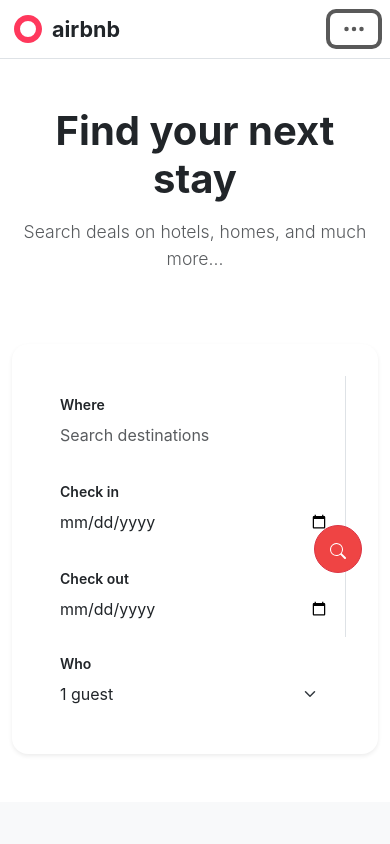
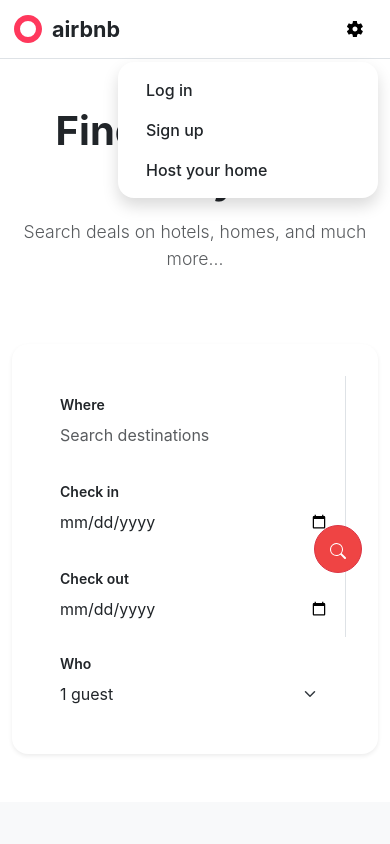
Before and after one commit to HayyanHaider/Hotel-Management-System-AirBnb-, a React (Vite) app in the folder frontend/: page / in a window 390 px wide. Both pictures are taken after a click on the button 354 px from the left and 29 px from the top of the page. Shown: the top 844 px of the page. Built offline with nearby package versions, Linux system fonts and the light colour scheme.

Commit message:
correctted admin features errors

```diff
--- a/frontend/src/components/AdminDashboard.jsx
+++ b/frontend/src/components/AdminDashboard.jsx
@@ -31,8 +31,8 @@ const AdminDashboard = () => {
   }, [activeSection]);
 
   useEffect(() => {
-    const token = localStorage.getItem('token');
-    const userData = localStorage.getItem('user');
+    const token = sessionStorage.getItem('token');
+    const userData = sessionStorage.getItem('user');
 
     if (!token || !userData) {
       navigate('/login');
@@ -79,7 +79,7 @@ const AdminDashboard = () => {
   const fetchHotels = async (status = 'all') => {
     setLoading(true);
     try {
-      const token = localStorage.getItem('token');
+      const token = sessionStorage.getItem('token');
       const statusParam = status !== 'all' ? `&status=${status}` : '';
       const searchParam = searchQuery ? `&search=${searchQuery}` : '';
       const response = await fetch(`${API_URL}/admin/hotels?limit=50${statusParam}${searchParam}`, {
@@ -99,7 +99,7 @@ const AdminDashboard = () => {
   const fetchUsers = async (status = 'all') => {
     setLoading(true);
     try {
-      const token = localStorage.getItem('token');
+      const token = sessionStorage.getItem('token');
       const statusParam = status !== 'all' ? `&status=${status}` : '';
       const searchParam = searchQuery ? `&search=${searchQuery}` : '';
       const response = await fetch(`${API_URL}/admin/users?limit=50${statusParam}${searchParam}`, {
@@ -120,7 +120,7 @@ const AdminDashboard = () => {
   const fetchRefundRequests = async (status = 'all') => {
     setLoading(true);
     try {
-      const token = localStorage.getItem('token');
+      const token = sessionStorage.getItem('token');
       const statusParam = status !== 'all' ? `&status=${status}` : '';
       const response = await fetch(`${API_URL}/admin/support/refunds?limit=50${statusParam}`, {
         headers: { 'Authorization': `Bearer ${token}` }
@@ -139,7 +139,7 @@ const AdminDashboard = () => {
   const fetchLowRatedHotels = async () => {
     setLoading(true);
     try {
-      const token = localStorage.getItem('token');
+      const token = sessionStorage.getItem('token');
       const response = await fetch(`${API_URL}/admin/monitoring/low-rated-hotels?limit=50`, {
         headers: { 'Authorization': `Bearer ${token}` }
       });
@@ -156,7 +156,7 @@ const AdminDashboard = () => {
 
   const handleHotelAction = async (hotelId, action, reason = '') => {
     try {
-      const token = localStorage.getItem('token');
+      const token = sessionStorage.getItem('token');
       const response = await fetch(`${API_URL}/admin/hotels/${hotelId}/${action}`, {
         method: 'PUT',
         headers: {
@@ -182,7 +182,7 @@ const AdminDashboard = () => {
 
   const handleUserAction = async (userId, action, reason = '') => {
     try {
-      const token = localStorage.getItem('token');
+      const token = sessionStorage.getItem('token');
       const response = await fetch(`${API_URL}/admin/users/${userId}/${action}`, {
         method: 'PUT',
         headers: {
@@ -208,7 +208,7 @@ const AdminDashboard = () => {
 
   const handleRefundAction = async (refundId, action, notes = '') => {
     try {
-      const token = localStorage.getItem('token');
+      const token = sessionStorage.getItem('token');
       const response = await fetch(`${API_URL}/admin/support/refunds/${refundId}/process`, {
         method: 'PUT',
         headers: {
@@ -387,7 +387,7 @@ const AdminDashboard = () => {
                     <p>Commission Earned</p>
                     <span className="stat-detail">10% per booking</span>
                   </div>
-                </div>
+          </div>
 
               <div className="stat-card">
                 <div className="stat-icon">⚠️</div>
@@ -942,7 +942,7 @@ const AdminDashboard = () => {
                     <button type="button" onClick={closeModal} className="btn-secondary">Cancel</button>
                   </div>
                 </form>
-              </div>
+            </div>
             )}
           </div>
         </div>
--- a/frontend/src/components/CustomerDashboard.jsx
+++ b/frontend/src/components/CustomerDashboard.jsx
@@ -7,8 +7,8 @@ const CustomerDashboard = () => {
   const navigate = useNavigate();
 
   useEffect(() => {
-    const token = localStorage.getItem('token');
-    const userData = localStorage.getItem('user');
+    const token = sessionStorage.getItem('token');
+    const userData = sessionStorage.getItem('user');
 
     if (!token || !userData) {
       navigate('/login');
--- a/frontend/src/components/HotelOwnerDashboard.jsx
+++ b/frontend/src/components/HotelOwnerDashboard.jsx
@@ -7,8 +7,8 @@ const HotelOwnerDashboard = () => {
   const navigate = useNavigate();
 
   useEffect(() => {
-    const token = localStorage.getItem('token');
-    const userData = localStorage.getItem('user');
+    const token = sessionStorage.getItem('token');
+    const userData = sessionStorage.getItem('user');
 
     if (!token || !userData) {
       navigate('/login');
--- a/frontend/src/components/Login.jsx
+++ b/frontend/src/components/Login.jsx
@@ -60,8 +60,8 @@ const Login = () => {
       });
 
       if (response.data.success) {
-        localStorage.setItem('token', response.data.token);
-        localStorage.setItem('user', JSON.stringify(response.data.user));
+        sessionStorage.setItem('token', response.data.token);
+        sessionStorage.setItem('user', JSON.stringify(response.data.user));
         window.dispatchEvent(new Event('userStatusChanged'));
         navigate(`/${response.data.user.role}-dashboard`);
       }
--- a/frontend/src/components/Navbar.jsx
+++ b/frontend/src/components/Navbar.jsx
@@ -9,11 +9,20 @@ const Navbar = () => {
   const navigate = useNavigate();
   const location = useLocation();
 
-  // Sync user state with localStorage
+  // NEW: Track compact mode based on viewport width (Bootstrap lg breakpoint: 992px)
+  const [isCompact, setIsCompact] = useState(() => typeof window !== 'undefined' ? window.innerWidth < 992 : false);
+
+  useEffect(() => {
+    const onResize = () => setIsCompact(window.innerWidth < 992);
+    window.addEventListener('resize', onResize);
+    return () => window.removeEventListener('resize', onResize);
+  }, []);
+
+  // Sync user state with sessionStorage
   useEffect(() => {
     const checkUserStatus = () => {
-      const token = localStorage.getItem('token');
-      const userData = localStorage.getItem('user');
+      const token = sessionStorage.getItem('token');
+      const userData = sessionStorage.getItem('user');
 
       if (token && userData) {
         setUser(JSON.parse(userData));
@@ -34,8 +43,8 @@ const Navbar = () => {
 
   // Update when location changes
   useEffect(() => {
-    const token = localStorage.getItem('token');
-    const userData = localStorage.getItem('user');
+    const token = sessionStorage.getItem('token');
+    const userData = sessionStorage.getItem('user');
 
     if (token && userData) {
       setUser(JSON.parse(userData));
@@ -45,8 +54,8 @@ const Navbar = () => {
   }, [location.pathname]);
 
   const handleLogout = () => {
-    localStorage.removeItem('token');
-    localStorage.removeItem('user');
+    sessionStorage.removeItem('token');
+    sessionStorage.removeItem('user');
     setUser(null);
     window.dispatchEvent(new Event('userStatusChanged'));
     navigate('/');
@@ -126,7 +135,7 @@ const Navbar = () => {
                   </svg>
                 </button>
 
-                <ul className="dropdown-menu dropdown-menu-end mt-3" style={{ minWidth: "270px" }}>
+                <ul className="dropdown-menu dropdown-menu-end mt-3 p-2 shadow border-0 rounded-4" style={{ minWidth: "280px" }}>
                   {/* User Details Header */}
                   <li className="dropdown-header">
                     <div className="d-flex align-items-center mb-2">
@@ -144,14 +153,15 @@ const Navbar = () => {
                     </div>
                   </li>
                   <li><hr className="dropdown-divider" /></li>
-                  <li><button className="dropdown-item" onClick={handleLogout}>Logout</button></li>
+                  <li><button className="dropdown-item py-2" onClick={handleLogout}>Logout</button></li>
                 </ul>
               </div>
 
             </div>
           ) : (
             <div className="d-flex align-items-center">
-              {isHomePage && (
+              {/* Standalone Host button only on wide screens and home page */}
+              {isHomePage && !isCompact && (
                 <button
                   onClick={handleBecomeHost}
                   className="btn btn-outline-dark me-3"
@@ -192,6 +202,12 @@ const Navbar = () => {
                   <ul className="dropdown-menu dropdown-menu-end mt-4">
                     <li><Link className="dropdown-item" to="/login">Log in</Link></li>
                     <li><Link className="dropdown-item" to="/signup">Sign up</Link></li>
+                    {/* Host action moves into settings on compact widths */}
+                    {isHomePage && isCompact && (
+                      <li>
+                        <button className="dropdown-item" onClick={handleBecomeHost}>Host your home</button>
+                      </li>
+                    )}
                   </ul>
                 </div>
               )}
@@ -199,36 +215,61 @@ const Navbar = () => {
           )}
         </div>
 
-        {/* Mobile Menu Button */}
+        {/* Small-screen right actions (show settings/avatar without 3-dot toggler) */}
+        <div className="d-flex d-lg-none align-items-center ms-auto">
+          {user ? (
+            <div className="dropdown position-relative">
               <button
-          className="navbar-toggler d-lg-none border-0"
+                className="btn rounded-circle d-flex align-items-center justify-content-center"
                 type="button"
-          onClick={toggleMobileMenu}
+                data-bs-toggle="dropdown"
+                aria-expanded="false"
+                aria-label="Account menu"
+                style={{ width: "40px", height: "40px", border: "2px solid #dee2e6" }}
               >
-          <svg width="24" height="24" fill="currentColor" viewBox="0 0 16 16">
-            <path d="M3 9.5a1.5 1.5 0 1 1 0-3 1.5 1.5 0 0 1 0 3zm5 0a1.5 1.5 0 1 1 0-3 1.5 1.5 0 0 1 0 3zm5 0a1.5 1.5 0 1 1 0-3 1.5 1.5 0 0 1 0 3z"/>
+                <svg width="22" height="22" viewBox="0 0 24 24" fill="none" stroke="currentColor" strokeWidth="2" strokeLinecap="round" strokeLinejoin="round">
+                  <path d="M20 21v-2a4 4 0 0 0-4-4H8a4 4 0 0 0-4 4v2"/>
+                  <circle cx="12" cy="7" r="4"/>
                 </svg>
               </button>
-
-        {/* Mobile Menu */}
-        {showMobileMenu && (
-          <div className="collapse navbar-collapse d-lg-none">
-            <div className="navbar-nav ms-auto">
-              {user ? (
-                <>
-                  <Link className="nav-link" to={`/${user.role}-dashboard`}>Dashboard</Link>
-                  <button className="nav-link btn btn-link text-start" onClick={handleLogout}>Logout</button>
-                </>
+              <ul
+                className="dropdown-menu dropdown-menu-end mt-3 p-2 shadow border-0 rounded-4"
+                style={{ minWidth: "280px", right: 0, left: "auto", zIndex: 1080 }}
+              >
+                <li className="px-2 py-1 text-muted small">Signed in as <span className="fw-semibold text-dark">{user.name}</span></li>
+                <li><hr className="dropdown-divider" /></li>
+                <li>
+                  <button className="dropdown-item py-2" onClick={handleLogout}>Logout</button>
+                </li>
+              </ul>
+            </div>
           ) : (
-                <>
-                  <Link className="nav-link" to="/login">Log in</Link>
-                  <Link className="nav-link" to="/signup">Sign up</Link>
-                  <button className="nav-link btn btn-link text-start" onClick={handleBecomeHost}>Host your home</button>
-                </>
+            !isAuthPage && (
+              <div className="dropdown">
+                <button
+                  className="btn d-flex align-items-center"
+                  type="button"
+                  data-bs-toggle="dropdown"
+                  aria-expanded="false"
+                  style={{ boxShadow: "none", borderColor: "transparent", background: "transparent" }}
+                >
+                  <svg width="20" height="20" viewBox="0 0 24 24" fill="black" xmlns="http://www.w3.org/2000/svg">
+                    <path d="M19.14,12.936c.036-.303,.06-.612,.06-.936s-.024-.633-.072-.936l2.055-1.605c.183-.144,.231-.411,.111-.624l-1.947-3.369c-.12-.213-.372-.297-.585-.213l-2.427,.978c-.507-.393-1.059-.717-1.659-.951l-.369-2.58c-.036-.231-.231-.408-.471-.408h-3.894c-.24,0-.435,.177-.471,.408l-.369,2.58c-.6,.234-1.152,.558-1.659,.951l-2.427-.978c-.219-.084-.465,0-.585,.213l-1.947,3.369c-.12,.213-.072,.48,.111,.624l2.055,1.605c-.048,.303-.075,.612-.075,.936s.027,.633,.075,.936l-2.055,1.605c-.183,.144-.231,.411-.111,.624l1.947,3.369c.12,.213,.372,.297,.585,.213l2.427-.978c.507,.393,1.059,.717,1.659,.951l.369,2.58c.036,.231,.231,.408,.471,.408h3.894c.24,0,.435-.177,.471-.408l.369-2.58c.6-.234,1.152-.558,1.659-.951l2.427,.978c.213,.081,.465,0,.585-.213l1.947-3.369c.12-.213,.072-.48-.111-.624l-2.055-1.605Zm-7.14,2.064c-1.656,0-3-1.344-3-3s1.344-3,3-3,3,1.344,3,3-1.344,3-3,3Z"/>
+                  </svg>
+                </button>
+                <ul className="dropdown-menu dropdown-menu-end mt-3 p-2 shadow border-0 rounded-4" style={{ minWidth: "260px", right: 0, left: "auto", zIndex: 1080 }}>
+                  <li><Link className="dropdown-item py-2" to="/login">Log in</Link></li>
+                  <li><Link className="dropdown-item py-2" to="/signup">Sign up</Link></li>
+                  {isHomePage && (
+                    <li><button className="dropdown-item py-2" onClick={handleBecomeHost}>Host your home</button></li>
+                  )}
+                </ul>
+              </div>
+            )
           )}
         </div>
-          </div>
-        )}
+
+        {/* Removed 3-dot mobile toggler and slide-out mobile menu */}
       </div>
     </nav>
   );
--- a/frontend/src/components/ProtectedRoute.jsx
+++ b/frontend/src/components/ProtectedRoute.jsx
@@ -1,8 +1,8 @@
 import { Navigate } from 'react-router-dom';
 
 const ProtectedRoute = ({ children, requiredRole = null }) => {
-  const token = localStorage.getItem('token');
-  const userData = localStorage.getItem('user');
+  const token = sessionStorage.getItem('token');
+  const userData = sessionStorage.getItem('user');
 
   // Check if user is logged in
   if (!token || !userData) {
--- a/frontend/src/components/ReportsSection.jsx
+++ b/frontend/src/components/ReportsSection.jsx
@@ -34,7 +34,7 @@ const ReportsSection = () => {
 
     setLoading(true);
     try {
-      const token = localStorage.getItem('token');
+      const token = sessionStorage.getItem('token');
       const url = `${API_URL}/admin/reports?type=${reportType}&startDate=${startDate}&endDate=${endDate}`;
       console.log('Fetching report from:', url);
 
--- a/frontend/src/components/Signup.jsx
+++ b/frontend/src/components/Signup.jsx
@@ -93,8 +93,8 @@ const Signup = () => {
       });
 
       if (response.data.success) {
-        localStorage.setItem('token', response.data.token);
-        localStorage.setItem('user', JSON.stringify(response.data.user));
+        sessionStorage.setItem('token', response.data.token);
+        sessionStorage.setItem('user', JSON.stringify(response.data.user));
         window.dispatchEvent(new Event('userStatusChanged'));
         navigate(`/${response.data.user.role}-dashboard`);
       }
```
Also changed, not shown: 2 other files (tests, documents, lock files or other folders). Lines whose indentation alone changed are shown as unchanged.
